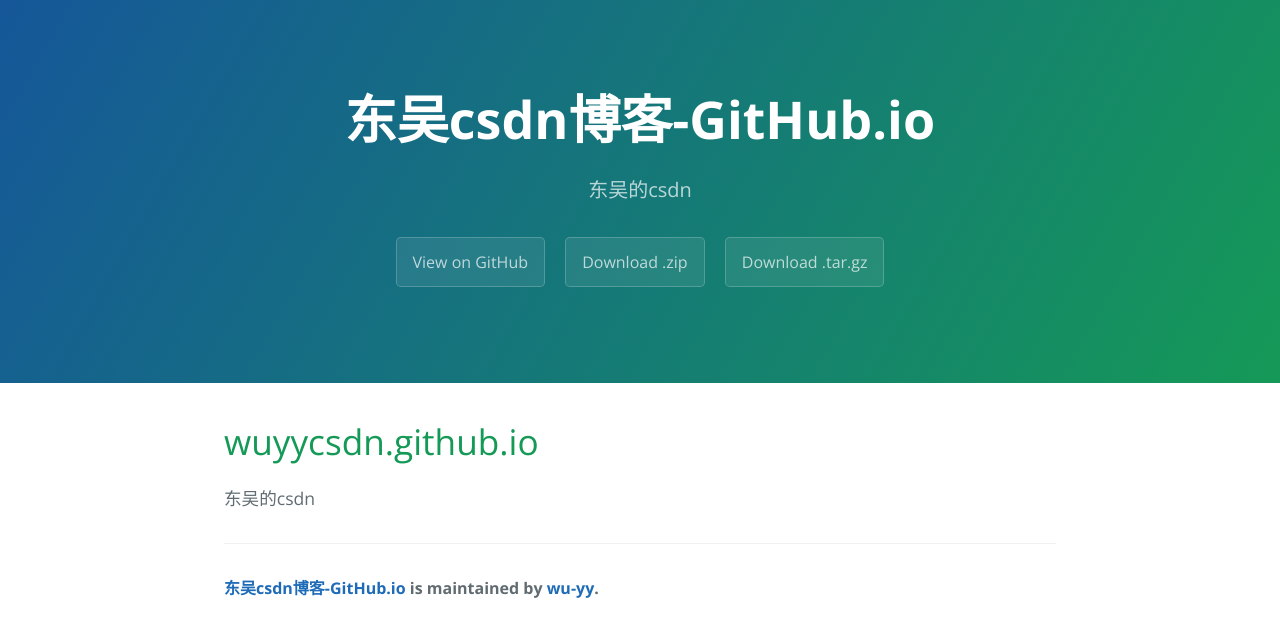
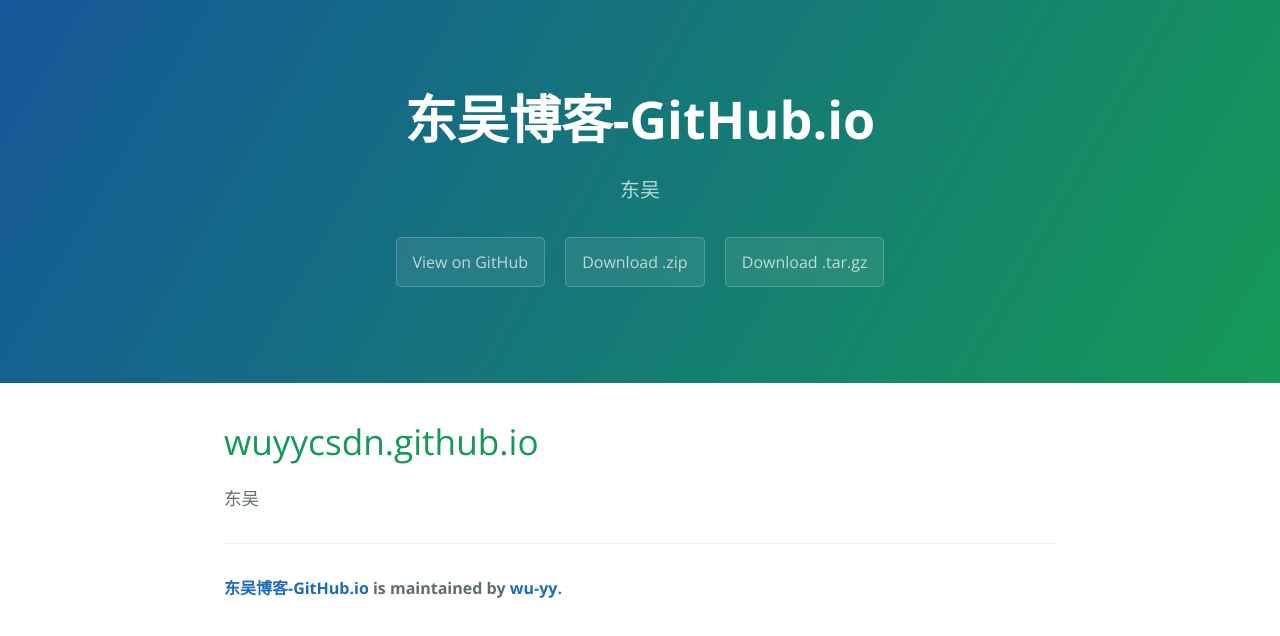
Before and after one commit to wu-yy/wuyycsdn.github.io, a plain HTML site: page index.html in a window 1280 px wide. Drawn offline with nearby package versions, Linux system fonts and the light colour scheme.

Commit message:
Update index.html

```diff
--- a/index.html
+++ b/index.html
@@ -2,7 +2,7 @@
 <html lang="en-us">
   <head>
     <meta charset="UTF-8">
-    <title>东吴csdn博客-GitHub.io by wu-yy</title>
+    <title>东吴博客 by wu-yy</title>
     <meta name="viewport" content="width=device-width, initial-scale=1">
     <link rel="stylesheet" type="text/css" href="stylesheets/normalize.css" media="screen">
     <link href='https://fonts.googleapis.com/css?family=Open+Sans:400,700' rel='stylesheet' type='text/css'>
@@ -11,8 +11,8 @@
   </head>
   <body>
     <section class="page-header">
-      <h1 class="project-name">东吴csdn博客-GitHub.io</h1>
-      <h2 class="project-tagline">东吴的csdn</h2>
+      <h1 class="project-name">东吴博客-GitHub.io</h1>
+      <h2 class="project-tagline">东吴</h2>
       <a href="https://github.com/wu-yy/wuyycsdn.github.io" class="btn">View on GitHub</a>
       <a href="https://github.com/wu-yy/wuyycsdn.github.io/zipball/master" class="btn">Download .zip</a>
       <a href="https://github.com/wu-yy/wuyycsdn.github.io/tarball/master" class="btn">Download .tar.gz</a>
@@ -22,10 +22,10 @@
       <h1>
 <a id="wuyycsdngithubio" class="anchor" href="#wuyycsdngithubio" aria-hidden="true"><span aria-hidden="true" class="octicon octicon-link"></span></a>wuyycsdn.github.io</h1>
 
-<p>东吴的csdn</p>
+<p>东吴</p>
 
       <footer class="site-footer">
-        <span class="site-footer-owner"><a href="https://github.com/wu-yy/wuyycsdn.github.io">东吴csdn博客-GitHub.io</a> is maintained by <a href="https://github.com/wu-yy">wu-yy</a>.</span>
+        <span class="site-footer-owner"><a href="https://github.com/wu-yy/wuyycsdn.github.io">东吴博客-GitHub.io</a> is maintained by <a href="https://github.com/wu-yy">wu-yy</a>.</span>
       </footer>
 
     </section>
```
